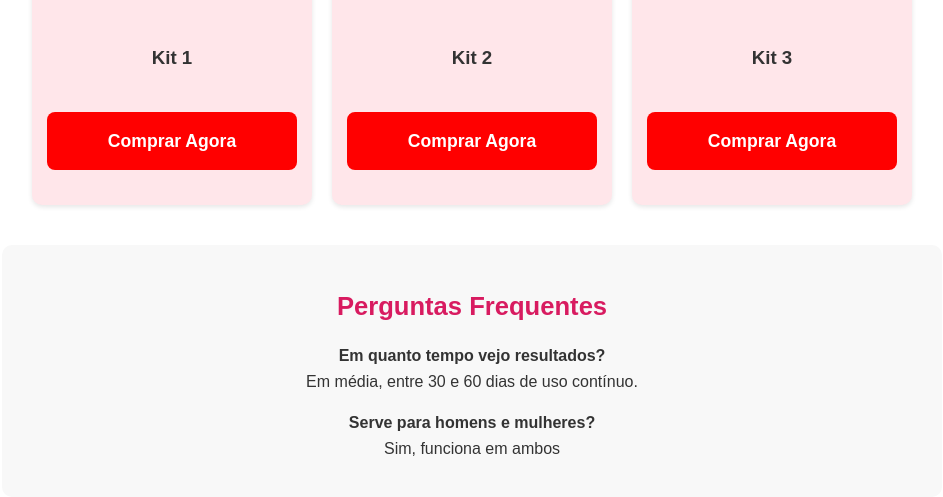
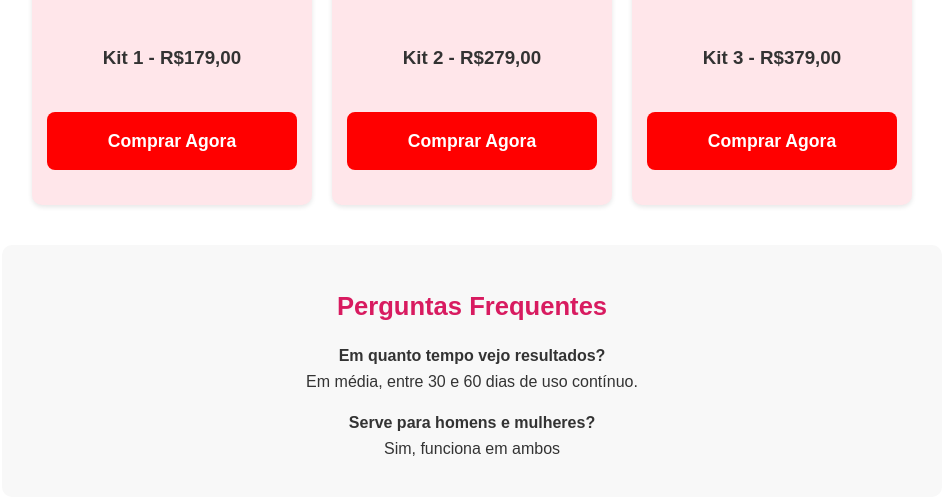
Before and after one commit to ErikVittek/kit-sos-capilar, a plain HTML site: page index.html in a window 1280 px wide. Shown: the part 3261-3758 px from the top of the page, without its empty margins (168-1111 px from the left). Drawn offline with Linux system fonts and the light colour scheme.

Commit message:
index.html

```diff
--- a/index.html
+++ b/index.html
@@ -234,23 +234,23 @@
 
     <!-- Kit 1 -->
     <div class="kit-card" style="text-align:center; width: 250px; background:#ffe6ea; padding:15px; border-radius:10px; box-shadow:0 2px 5px rgba(0,0,0,0.1);">
-      <img src="https://i.imgur.com/wK7mBK9.png" alt="Kit 1" style="width:100%; max-width:none; border-radius:10px;">
+      <img src="https://i.imgur.com/g5Pmm8a.jpeg" alt="Kit 1" style="width:100%; max-width:none; border-radius:10px;">
 
-      <h3>Kit 1</h3>
+      <h3>Kit 1 - R$179,00</h3>
       <a href="https://app.monetizze.com.br/r/ACG25445049?u=c&pl=JE132223" target="_blank" class="cta">Comprar Agora</a>
     </div>
 
     <!-- Kit 2 -->
     <div class="kit-card" style="text-align:center; width: 250px; background:#ffe6ea; padding:15px; border-radius:10px; box-shadow:0 2px 5px rgba(0,0,0,0.1);">
-      <img src="https://i.imgur.com/IUuENk0.jpeg " alt="Kit 1" style="width:100%; max-width:none; border-radius:10px;">
-      <h3>Kit 2</h3>
+      <img src="https://i.imgur.com/F0978e7.jpeg " alt="Kit 1" style="width:100%; max-width:none; border-radius:10px;">
+      <h3>Kit 2 - R$279,00</h3>
       <a href="https://app.monetizze.com.br/r/ACG25445049?u=c&pl=VS132224" target="_blank" class="cta">Comprar Agora</a>
     </div>
 
     <!-- Kit 3 -->
     <div class="kit-card" style="text-align:center; width: 250px; background:#ffe6ea; padding:15px; border-radius:10px; box-shadow:0 2px 5px rgba(0,0,0,0.1);">
-      <img src="https://i.imgur.com/LyDHgPb.jpeg" alt="Kit 1" style="width:100%; max-width:none; border-radius:10px;">
-      <h3>Kit 3</h3>
+      <img src="https://i.imgur.com/3IiHVYS.jpeg" alt="Kit 1" style="width:100%; max-width:none; border-radius:10px;">
+      <h3>Kit 3 - R$379,00</h3>
       <a href="https://app.monetizze.com.br/r/ACG25445049?u=c&pl=PR132225" target="_blank" class="cta">Comprar Agora</a>
     </div>
 
```
